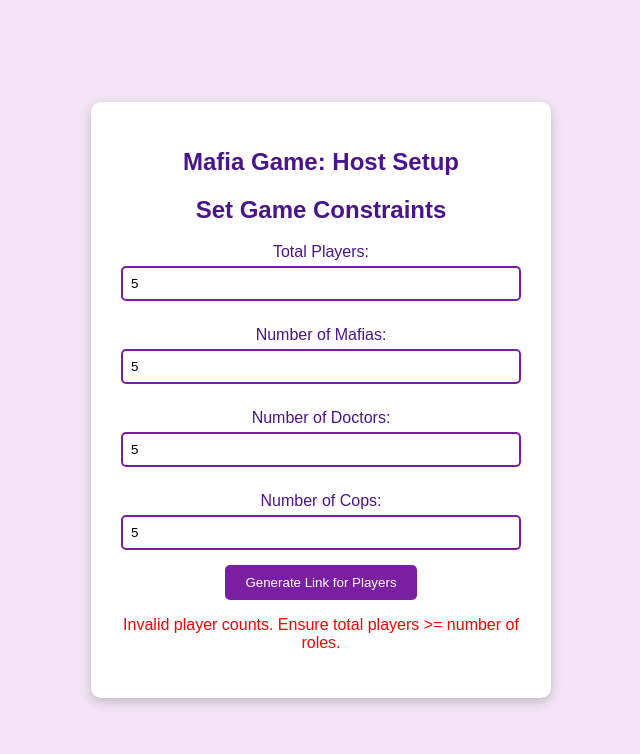
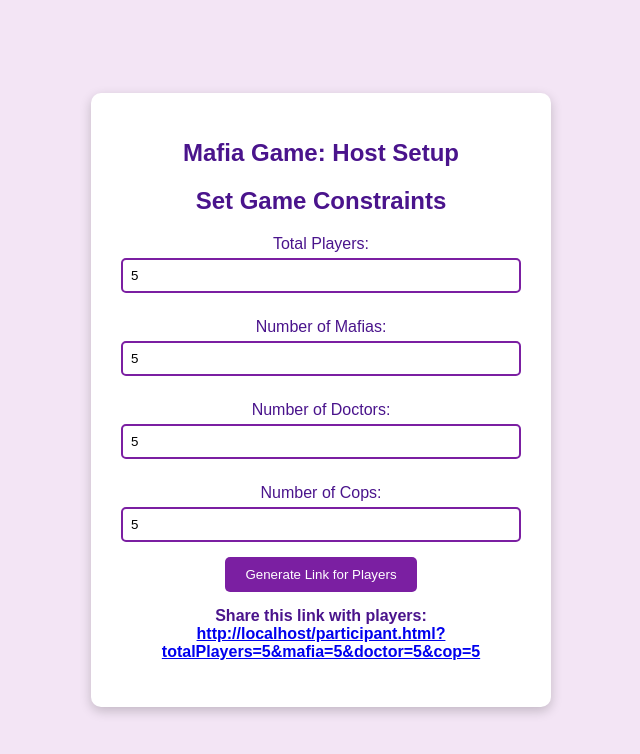
Before and after one commit to aaronmathewlx/mafia, a plain HTML site: page index.html in a window 1280 px wide. Both pictures are taken after typing "5", "5", "5", "5" into the empty fields and a click on the button "Generate Link for Players". Shown: the whole page, without its empty margins (319-959 px from the left). Drawn offline with Linux system fonts and the light colour scheme.

Commit message:
Add files via upload

```diff
--- a/index.html
+++ b/index.html
@@ -62,11 +62,6 @@
             font-weight: bold;
             color: #4a148c;
         }
-
-        p#error-message {
-            color: red;
-            margin-top: 10px;
-        }
     </style>
 </head>
 <body>
@@ -91,7 +86,6 @@
             <button onclick="generateLink()">Generate Link for Players</button>
 
             <p id="generated-link"></p>
-            <p id="error-message"></p>
         </div>
     </div>
 
@@ -101,29 +95,13 @@
             const numMafia = document.getElementById('num-mafia').value;
             const numDoctor = document.getElementById('num-doctor').value;
             const numCop = document.getElementById('num-cop').value;
-            const errorMessage = document.getElementById('error-message');
-            const generatedLink = document.getElementById('generated-link');
-
-            // Validation
-            if (!totalPlayers || !numMafia || !numDoctor || !numCop) {
-                errorMessage.textContent = "Please fill all the fields.";
-                return;
-            }
-
-            const numCitizens = totalPlayers - (numMafia + numDoctor + numCop);
-            if (numCitizens < 0) {
-                errorMessage.textContent = "Invalid player counts. Ensure total players >= number of roles.";
-                return;
-            }
-
-            errorMessage.textContent = ''; // Clear errors
 
             // Generate game link with URL query parameters
             const baseUrl = window.location.origin + '/participant.html';
             const queryParams = `?totalPlayers=${totalPlayers}&mafia=${numMafia}&doctor=${numDoctor}&cop=${numCop}`;
             const gameLink = baseUrl + queryParams;
 
-            generatedLink.innerHTML = `Share this link with players: <a href="${gameLink}" target="_blank">${gameLink}</a>`;
+            document.getElementById('generated-link').innerHTML = `Share this link with players: <a href="${gameLink}" target="_blank">${gameLink}</a>`;
         }
     </script>
 </body>
```
Also changed, not shown: particpants.html (+0 -14 lines).
